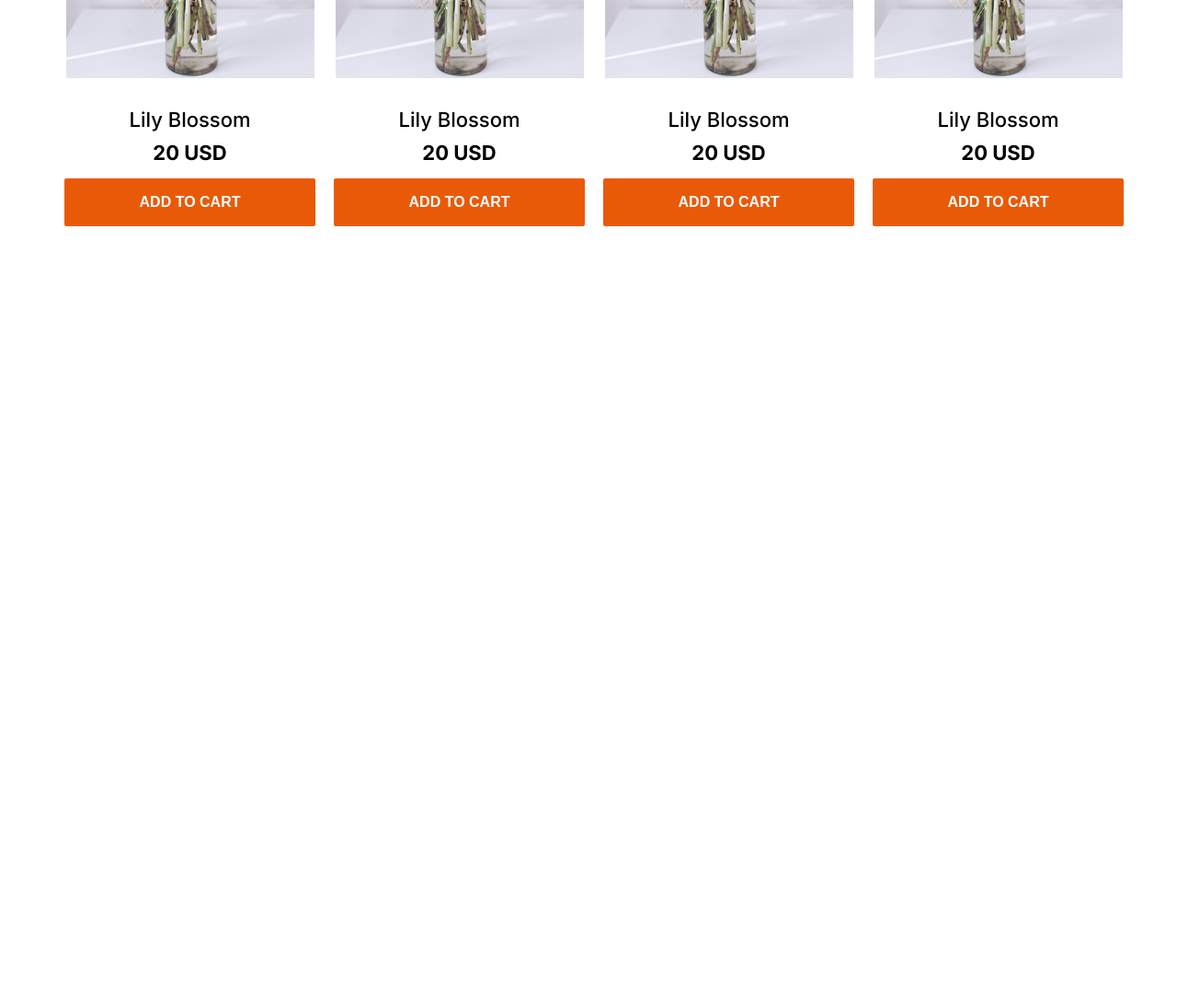
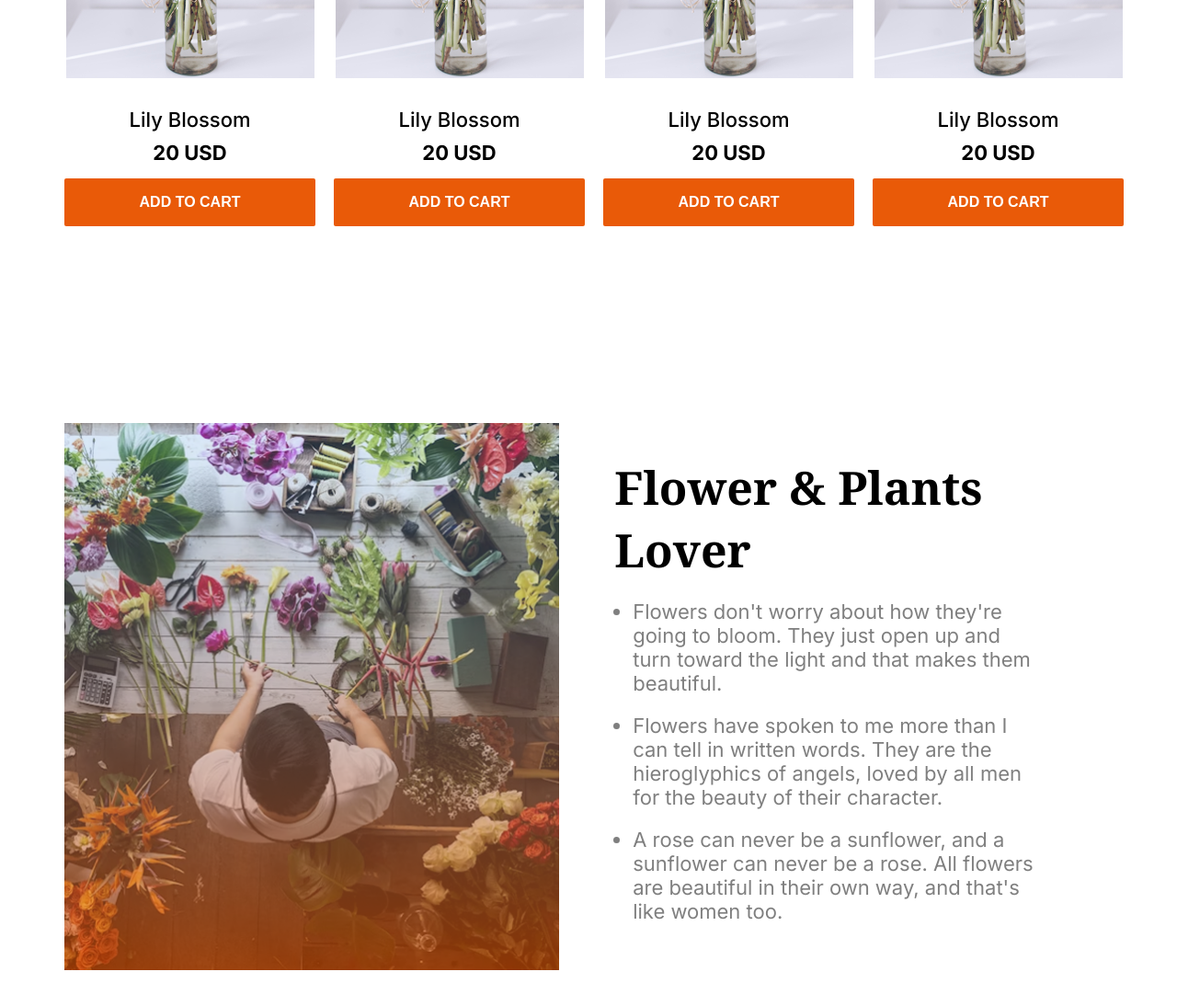
Before and after one commit to Sehabulislam/my-assignment-2, a plain HTML site: page index.html in a window 1280 px wide. Shown: the part 1618-2712 px from the top of the page at 92% size. Before the commit the page ends 1918 px from the top, so only its background shows below. Drawn offline with Linux system fonts and the light colour scheme.

Commit message:
added flower lover image

```diff
--- a/Style/style.css
+++ b/Style/style.css
@@ -33,7 +33,7 @@
 }
 /* navigation bar section  */
 .nav-bar{
-    width: 1140px;
+    width: 1270px;
     display: flex;
     justify-content: space-between;
     margin: 30px auto;
@@ -102,3 +102,25 @@
   border-radius: 2px;
   background-color:rgba(233, 90, 8, 1) ;
 }
+/* flower-Lover section start */
+.plants-lover{
+  display: flex;
+  width: 1140px;
+  margin: 210px auto 134px;
+}
+.plants-lover img{
+  width:540px;
+  height: 595px;
+}
+.lover-title{
+  padding:36px 60px ;
+}
+.lover-title h2{
+  font-size: 50px;
+  font-weight: bold;
+}
+.lover-title ul li{
+  font-size: 22px;
+  margin: 20px 20px;
+  color: rgba(0, 0, 0, 0.5);
+}
--- a/index.html
+++ b/index.html
@@ -87,6 +87,18 @@
                 <button>ADD TO CART</button>
             </div>
         </div>
+        <!-- flower-Lover section start -->
+        <div class="plants-lover">
+            <img src="assets/flower-store.png" alt="">
+           <div class="lover-title">
+            <h2>Flower & Plants Lover</h2>
+            <ul>
+                <li class="inter-font">Flowers don't worry about how they're going to bloom. They just open up and turn toward the light and that makes them beautiful.</li>
+                <li class="inter-font">Flowers have spoken to me more than I can tell in written words. They are the hieroglyphics of angels, loved by all men for the beauty of their character.</li>
+                <li class="inter-font">A rose can never be a sunflower, and a sunflower can never be a rose. All flowers are beautiful in their own way, and that's like women too.</li>
+            </ul>
+           </div>
+        </div>
     </main>
     <footer>
 
```
